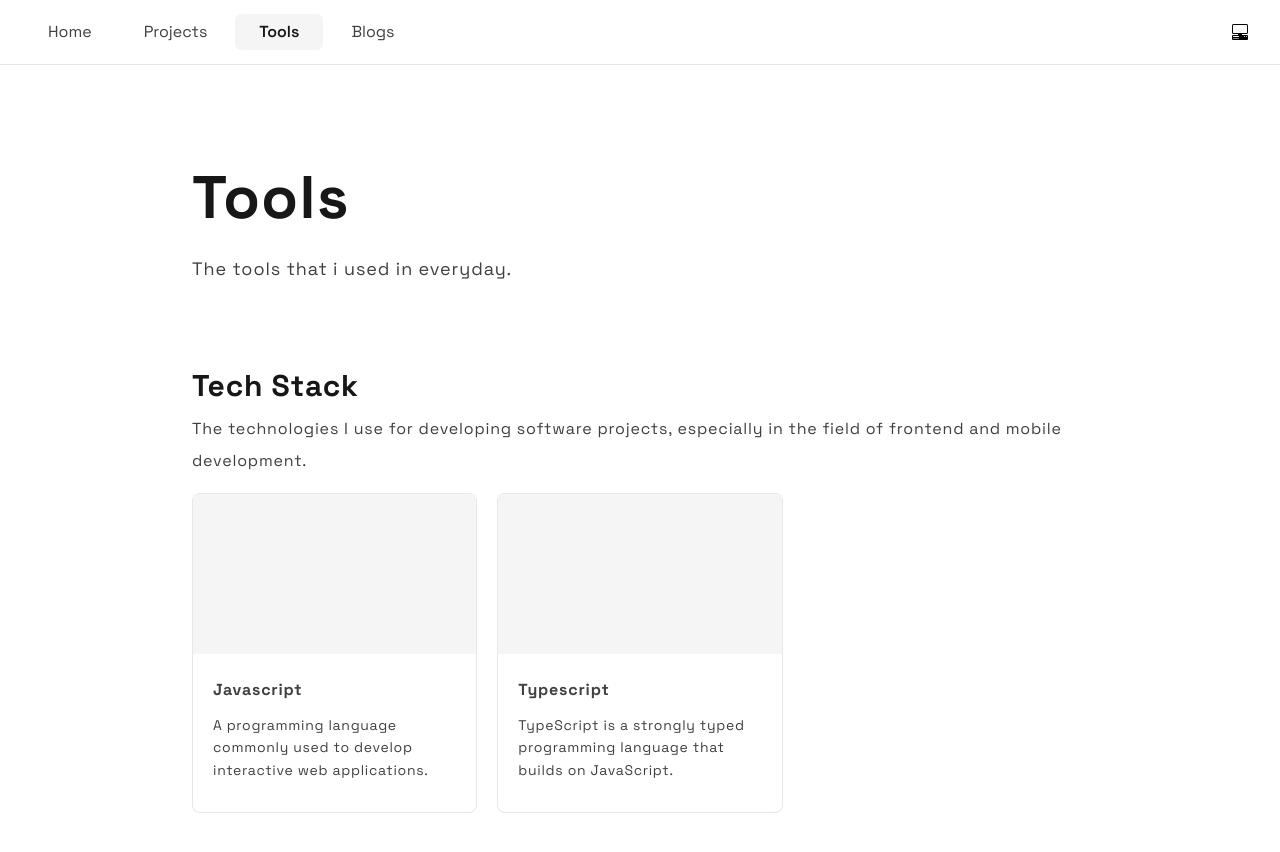
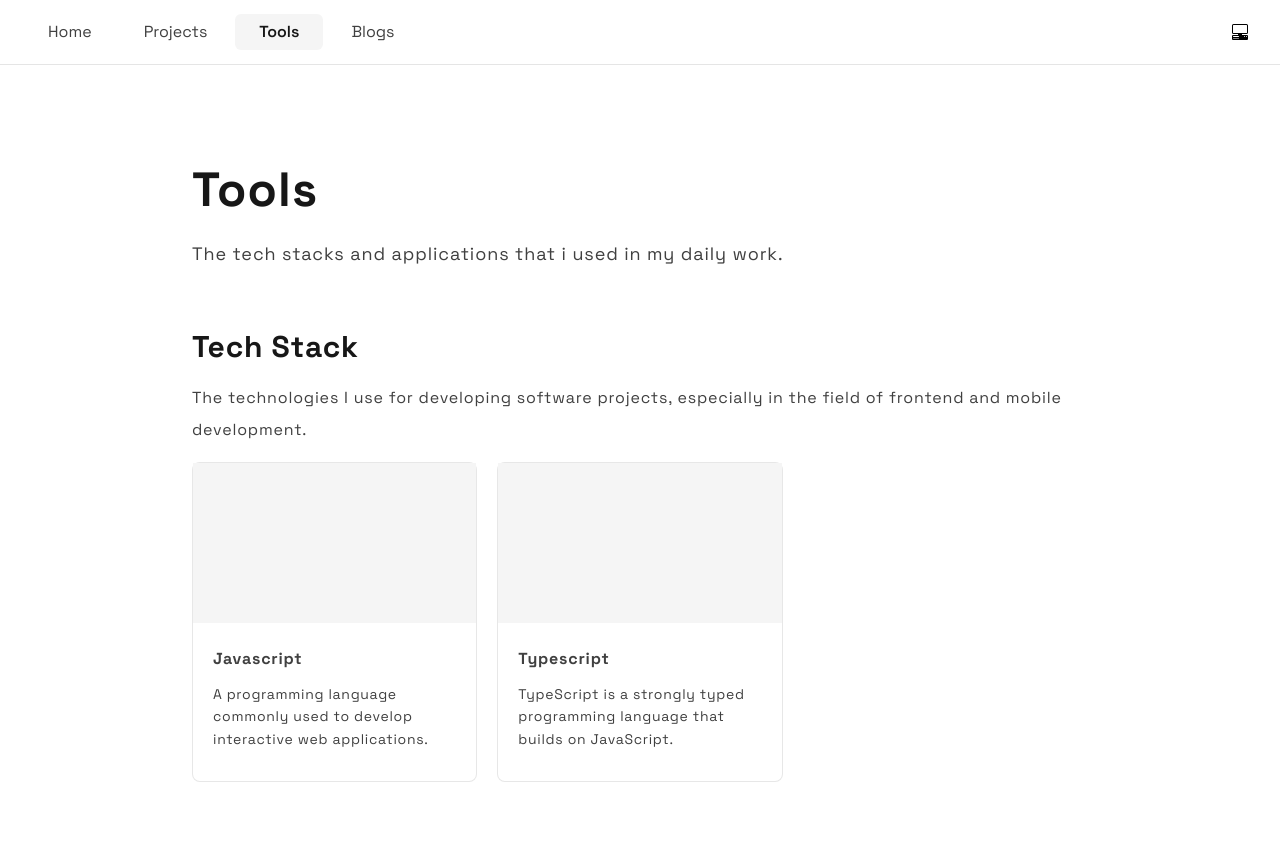
Before and after one commit to nzrmm/muhammadgata, a Next.js app: page /tools in a window 1280 px wide. Shown: the top 852 px of the page. Built offline with nearby package versions, Linux system fonts and the light colour scheme.

Commit message:
fix: decrease font size for title

```diff
--- a/src/components/typography/index.tsx
+++ b/src/components/typography/index.tsx
@@ -20,7 +20,7 @@ const typographyVariants = cva("text-neutral-900 dark:text-white", {
       textXl: "text-xl font-bold leading-tight tracking-wide",
       text3Xl: "text-3xl font-bold leading-tight tracking-wide",
       text4Xl: "text-4xl  font-bold leading-tight tracking-wide",
-      text6Xl: "text-6xl font-bold leading-tight tracking-wide",
+      text5Xl: "text-5xl font-bold leading-tight tracking-wide",
     },
   },
   defaultVariants: {
--- a/src/data/media-socials.ts
+++ b/src/data/media-socials.ts
@@ -1,7 +1,7 @@
 import { BsGithub, BsLinkedin, BsFacebook, BsInstagram } from "react-icons/bs";
 import { IMediaSocialType } from "@/types/media-social";
 
-export const media_socials: IMediaSocialType[] = [
+export const mediaSocials: IMediaSocialType[] = [
   {
     name: "Github",
     href: "https://github.com/nzrmm",
--- a/src/pages/index.tsx
+++ b/src/pages/index.tsx
@@ -3,13 +3,13 @@ import Head from "next/head";
 import { Button, Typography } from "@/components";
 import { useScreenDetector } from "@/hooks";
 import { cn } from "@/utils";
-import { media_socials } from "@/data/media-socials";
+import { mediaSocials } from "@/data/media-socials";
 
 const Home = () => {
   const { isMobile, isTablet } = useScreenDetector();
 
   return (
-    <div>
+    <>
       <Head>
         <title>Muhammad Gata - Frontend and Mobile Developer</title>
         <meta
@@ -20,7 +20,7 @@ const Home = () => {
 
       <div className={cn("mb-20")}>
         <Typography
-          variant={isMobile || isTablet ? "text4Xl" : "text6Xl"}
+          variant={isMobile || isTablet ? "text4Xl" : "text5Xl"}
           className={cn("mb-10", "lg:mb-16")}
         >
           A Frontend and Mobile Developer with passion for creating beautiful
@@ -61,19 +61,19 @@ const Home = () => {
           className={cn("flex flex-col gap-8", "lg:flex-row lg:items-center")}
         >
           <div className={cn("flex items-center gap-3")}>
-            {media_socials.map((item, index) => {
+            {mediaSocials.map((mediaSocial, index) => {
               return (
                 <a
                   key={index}
-                  href={item.href}
+                  href={mediaSocial.href}
                   target="_blank"
-                  aria-label={item.name}
+                  aria-label={mediaSocial.name}
                   className={cn(
                     "w-10 h-10 flex justify-center items-center rounded-md hover:bg-neutral-100",
                     "hover:dark:bg-neutral-800"
                   )}
                 >
-                  <item.icon
+                  <mediaSocial.icon
                     size={24}
                     className={cn("fill-neutral-700", "dark:fill-neutral-100")}
                   />
@@ -89,7 +89,7 @@ const Home = () => {
           </a>
         </div>
       </div>
-    </div>
+    </>
   );
 };
 
--- a/src/pages/projects/index.tsx
+++ b/src/pages/projects/index.tsx
@@ -9,7 +9,7 @@ const Projects = () => {
   const { isMobile, isTablet } = useScreenDetector();
 
   return (
-    <div>
+    <>
       <Head>
         <title>Projects - Muhammad Gata</title>
         <meta
@@ -19,9 +19,9 @@ const Projects = () => {
       </Head>
 
       <div className={cn("mb-20")}>
-        <div className={cn("mb-16", "lg:mb-20")}>
+        <div className={cn("mb-12", "lg:mb-14")}>
           <Typography
-            variant={isMobile || isTablet ? "text4Xl" : "text6Xl"}
+            variant={isMobile || isTablet ? "text4Xl" : "text5Xl"}
             className={cn("mb-4", "lg:mb-4")}
           >
             Projects
@@ -36,11 +36,11 @@ const Projects = () => {
 
         <div className={cn("grid gap-8", "lg:gap-16")}>
           {projects.map((project, index) => (
-            <ProjectCard key={index} isReverse={index % 2 === 0} {...project} />
+            <ProjectCard key={index} isReverse={index % 2 !== 0} {...project} />
           ))}
         </div>
       </div>
-    </div>
+    </>
   );
 };
 
--- a/src/pages/tools/index.tsx
+++ b/src/pages/tools/index.tsx
@@ -9,23 +9,23 @@ const Tools = () => {
   const { isMobile, isTablet } = useScreenDetector();
 
   return (
-    <div>
+    <>
       <Head>
         <title>Tools - Muhammad Gata</title>
         <meta name="description" content="a collection of tools that i use" />
       </Head>
 
       <div className={cn("mb-20")}>
-        <div className={cn("mb-16", "lg:mb-20")}>
+        <div className={cn("mb-12", "lg:mb-14")}>
           <Typography
-            variant={isMobile || isTablet ? "text4Xl" : "text6Xl"}
+            variant={isMobile || isTablet ? "text4Xl" : "text5Xl"}
             className={cn("mb-4", "lg:mb-4")}
           >
             Tools
           </Typography>
 
           <Typography variant={isMobile || isTablet ? "textBase" : "textLg"}>
-            The tools that i used in everyday.
+            The tech stacks and applications that i used in my daily work.
           </Typography>
         </div>
 
@@ -33,7 +33,7 @@ const Tools = () => {
           <div>
             <Typography
               variant={isMobile || isTablet ? "textXl" : "text3Xl"}
-              className={cn("mb-2", "lg:mb-2")}
+              className={cn("mb-4", "lg:mb-4")}
             >
               Tech Stack
             </Typography>
@@ -50,7 +50,7 @@ const Tools = () => {
           ))}
         </div>
       </div>
-    </div>
+    </>
   );
 };
 
```
